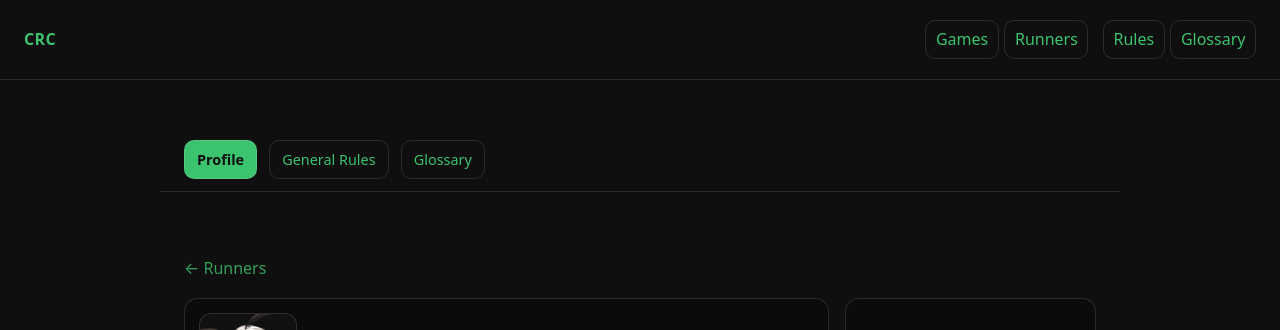
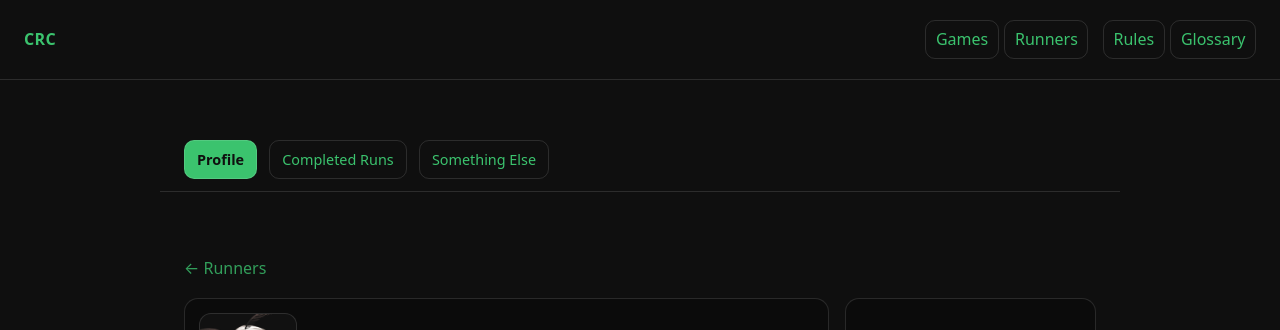
Before and after one commit to GaryAsher/challenge-run-site, a Jekyll site: the page built from _runners/gary-asher.md, in a window 1280 px wide. Shown: the top 330 px of the page. Built offline with Jekyll 4.4.1, drawn with Linux system fonts in a browser that asks for light colours.

Commit message:
Update runner.html

```diff
--- a/_layouts/runner.html
+++ b/_layouts/runner.html
@@ -4,8 +4,8 @@ layout: default
 
 <nav class="runner-tabs">
   <a href="{{ page.url }}" class="tab active">Profile</a>
-  <a href="{{ '/rules/' | relative_url }}" class="tab">General Rules</a>
-  <a href="{{ '/glossary/' | relative_url }}" class="tab">Glossary</a>
+  <a href="{{ page.url }}#runs" class="tab">Completed Runs</a>
+  <a href="{{ page.url }}#other" class="tab">Something Else</a>
 </nav>
 
 <div class="container">
```
